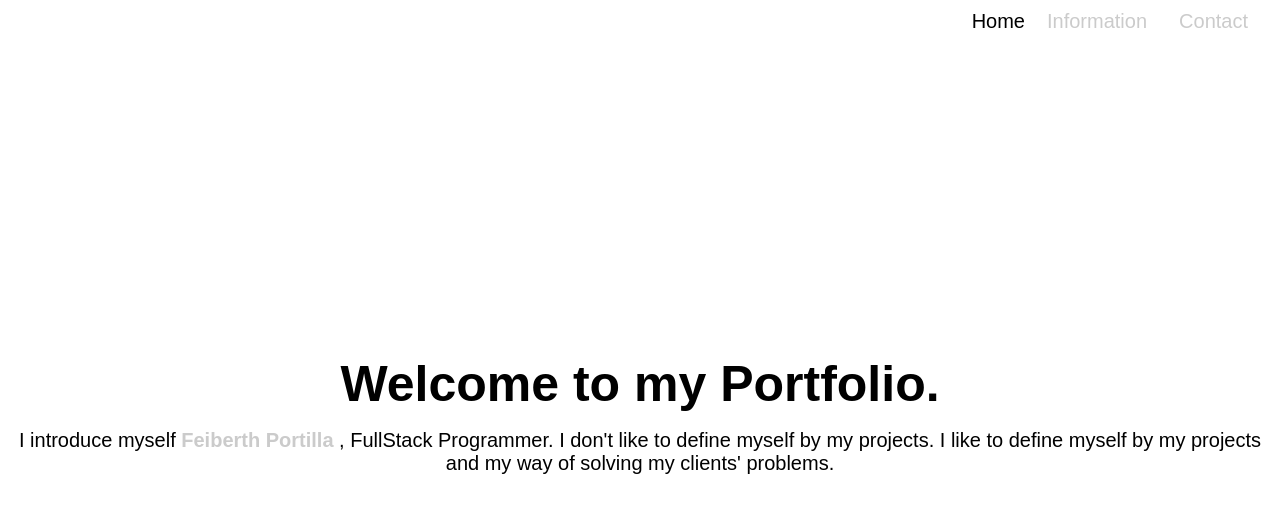
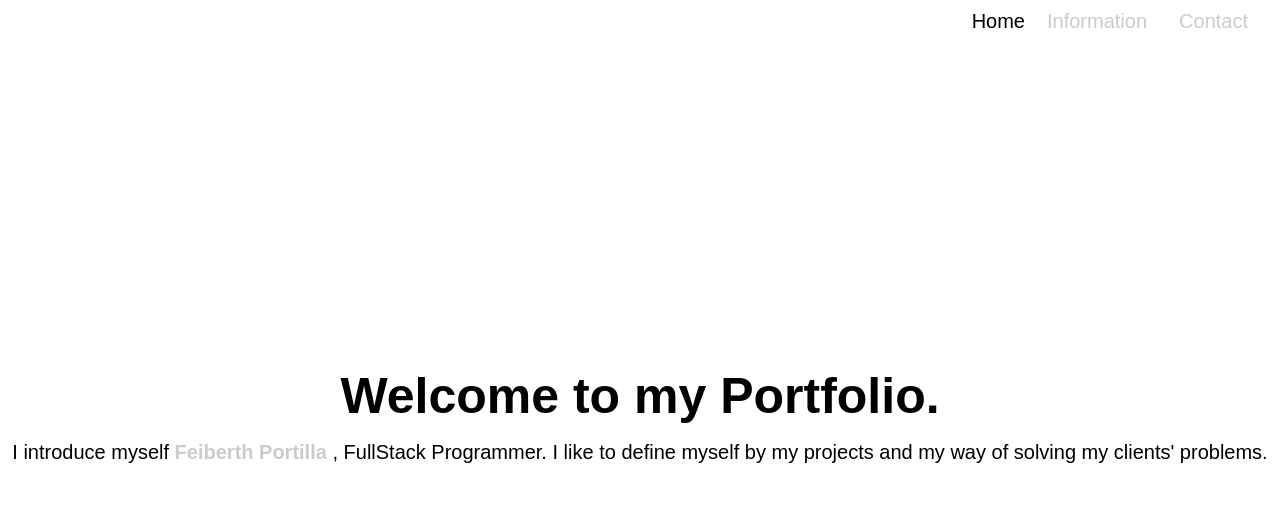
Before and after one commit to Feishop23/jjjjjjjjjjjjjjj, a React (Vite) app: page /#/ in a window 1280 px wide. Shown: the top 512 px of the page. Built offline with nearby package versions, Linux system fonts and the light colour scheme; a web font is replaced by a local one.

Commit message:
edicion de texto de home

```diff
--- a/src/Barra/Home.jsx
+++ b/src/Barra/Home.jsx
@@ -15,8 +15,7 @@ const Home = ({active}) => {
 
         <div >
           <p>
-          I introduce myself <a className='HomeP' href={Fb} target='_blank'><b>Feiberth Portilla</b> </a>, FullStack Programmer.
-          I don't like to define myself by my projects. I like to define myself by my projects and my way of solving my clients' problems.
+          I introduce myself <a className='HomeP' href={Fb} target='_blank'><b>Feiberth Portilla</b> </a>, FullStack Programmer. I like to define myself by my projects and my way of solving my clients' problems.
           </p>
         </div>
        </div>
```
